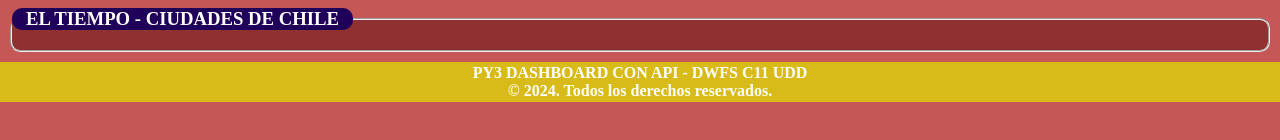
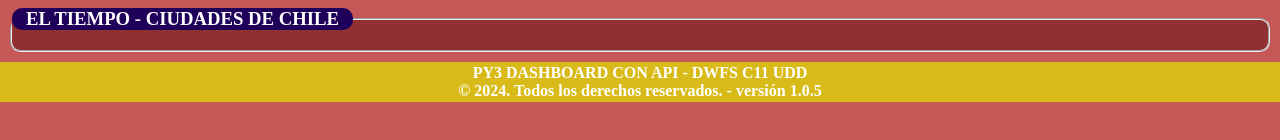
Before and after one commit to jmurzuar/PY3-API, a website with bundled scripts: page index.html in a window 1280 px wide. Shown: the part 562-702 px from the top of the page. Built offline with nearby package versions, Linux system fonts and the light colour scheme; no server answers.

Commit message:
actualización versión

```diff
--- a/index.html
+++ b/index.html
@@ -101,7 +101,7 @@
 
 
     <footer>
-        <h1 class="txt-small">PY3 DASHBOARD CON API - DWFS C11 UDD<br>© 2024. Todos los derechos reservados.</h1>
+        <h1 class="txt-small">PY3 DASHBOARD CON API - DWFS C11 UDD<br>© 2024. Todos los derechos reservados. - versión 1.0.5</h1>
     </footer>
 </body>
 
--- a/package.json
+++ b/package.json
@@ -1,7 +1,7 @@
 {
   "name": "api-py3",
-  "version": "1.0.0",
-  "description": "",
+  "version": "1.0.5",
+  "description": "Versión estable de Dasboard con API",
   "main": "fetch.js",
   "scripts": {
     "test": "echo \"Error: no test specified\" && exit 1"
```
